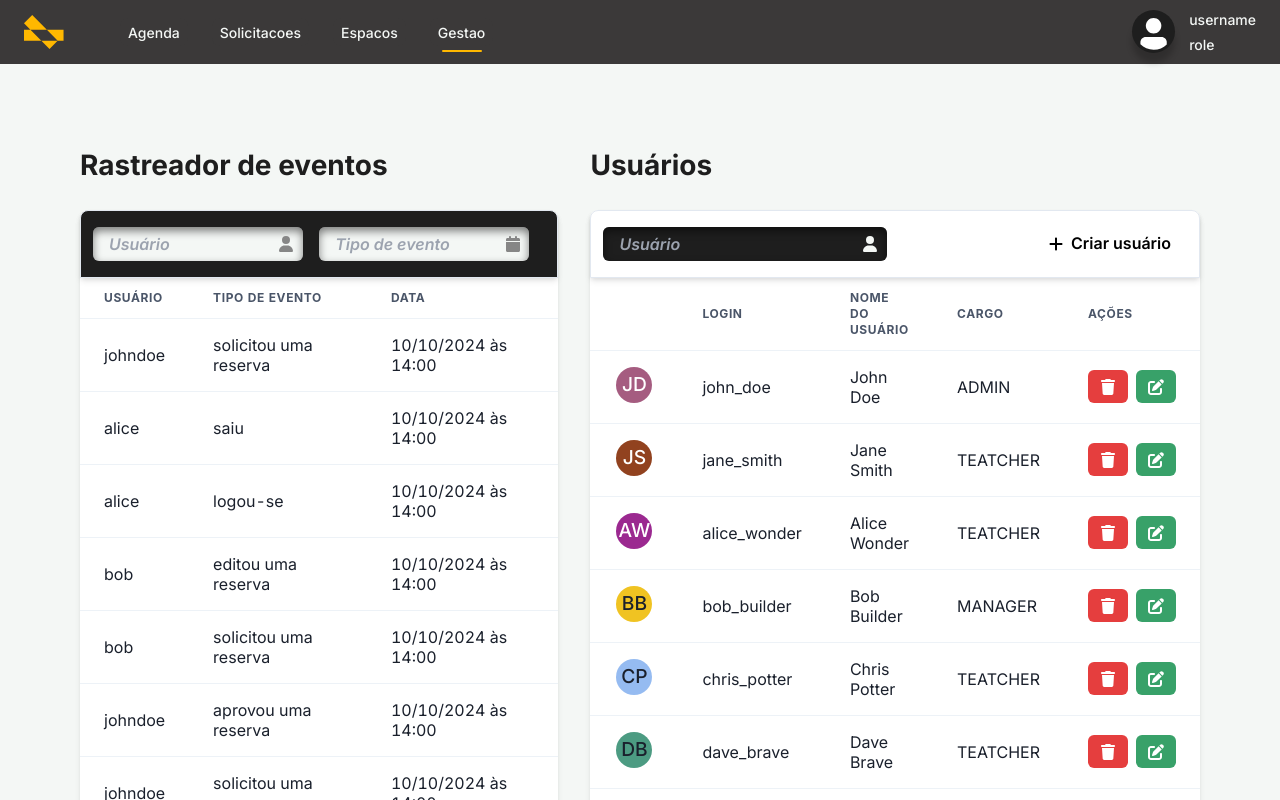
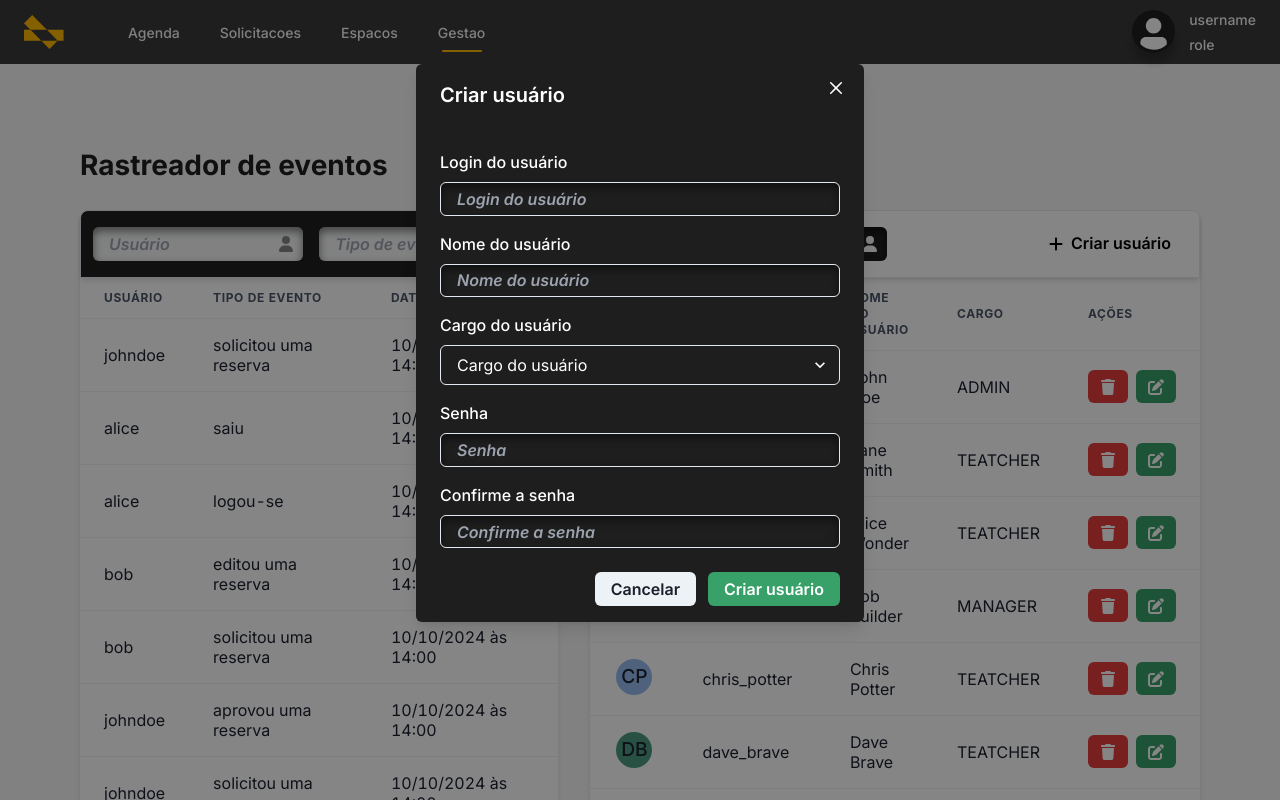
Before and after one commit to gusmaooleo/bookaspace-client, a Next.js app: page /gestao in a window 1280 px wide. Both pictures are taken after a click on the button "Criar usuário". Shown: the top 800 px of the page. Built offline with nearby package versions, Linux system fonts and the light colour scheme; a web font is replaced by a local one.

Commit message:
implementando modal

```diff
--- /dev/null
+++ b/src/components/Shared/genericModal/DynamicModal.tsx
@@ -0,0 +1,127 @@
+import React from 'react';
+import {
+    Modal,
+    ModalOverlay,
+    ModalContent,
+    ModalHeader,
+    ModalFooter,
+    ModalBody,
+    ModalCloseButton,
+    Button,
+    FormControl,
+    FormLabel,
+    Input,
+    Select,
+    Textarea,
+} from '@chakra-ui/react';
+
+export interface FieldOption {
+    value: string;
+    label: string;
+}
+
+export interface Field {
+    name: string;
+    label: string;
+    type: 'text' | 'password' | 'select' | 'textarea';
+    placeholder?: string;
+    options?: FieldOption[];
+}
+
+interface DynamicModalProps {
+    isOpen: boolean;
+    onClose: () => void;
+    onSubmit: (formData: Record<string, string>) => void;
+    title: string;
+    fields: Field[];
+}
+
+const DynamicModal: React.FC<DynamicModalProps> = ({ isOpen, onClose, onSubmit, title, fields, }) => {
+    const [formData, setFormData] = React.useState<Record<string, string>>({});
+
+    React.useEffect(() => {
+        const initialData: Record<string, string> = {};
+        fields.forEach(field => {
+            initialData[field.name] = '';
+        });
+        setFormData(initialData);
+    }, [fields]);
+
+    const handleChange = (e: React.ChangeEvent<HTMLInputElement | HTMLSelectElement | HTMLTextAreaElement>) => {
+        const { name, value } = e.target;
+        setFormData(prev => ({ ...prev, [name]: value }));
+    };
+
+    const handleSubmit = () => {
+        onSubmit(formData);
+        onClose();
+    };
+
+    const renderField = (field: Field) => {
+        switch (field.type) {
+            case 'text':
+            case 'password':
+                return (
+                    <Input
+                        name={field.name}
+                        type={field.type}
+                        placeholder={field.placeholder}
+                        onChange={handleChange}
+                    />
+                );
+            case 'select':
+                return (
+                    <Select
+                        name={field.name}
+                        placeholder={field.placeholder}
+                        onChange={handleChange}
+                    >
+                        {field.options?.map(option => (
+                            <option key={option.value} value={option.value}>
+                                {option.label}
+                            </option>
+                        ))}
+                    </Select>
+
+                );
+            case 'textarea':
+                return (
+                    <Textarea
+                        name={field.name}
+                        placeholder={field.placeholder}
+                        onChange={handleChange}
+                    />
+                );
+            default:
+                return null;
+        }
+    };
+
+    return (
+        <Modal isOpen={isOpen} onClose={onClose}>
+            <ModalOverlay />
+            <ModalContent bg="#1E1E1E" color="white">
+                <ModalHeader>{title}</ModalHeader>
+                <ModalCloseButton />
+                <ModalBody>
+                    {fields.map((field) => (
+                        <FormControl key={field.name} mt={4}>
+                            <FormLabel>{field.label}</FormLabel>
+                            {renderField(field)}
+                        </FormControl>
+                    ))}
+                </ModalBody>
+                <ModalFooter>
+                    <Button colorScheme="gray" mr={3} onClick={onClose}>
+                        Cancelar
+                    </Button>
+                    <Button colorScheme="green" onClick={handleSubmit}>
+                        {title}
+                    </Button>
+                </ModalFooter>
+            </ModalContent>
+        </Modal>
+    );
+};
+
+export default DynamicModal;
--- a/src/pages/espacos/index.tsx
+++ b/src/pages/espacos/index.tsx
@@ -5,14 +5,15 @@ import { Space } from '@/utils/interfaces/Space';
 import TabelaReutilizavel from '@/components/Shared/genericTable/ReusableTable';
 import Database from '@/utils/Database';
 import './styles.css'
+import DynamicModal from '@/components/Shared/genericModal/DynamicModal';
+import type { Field } from '@/components/Shared/genericModal/DynamicModal';
 
-
-const espacos = () => {
+const Espacos: React.FC = () => {
   const [currentPage, setCurrentPage] = useState(0);
   const [pageSize, setPageSize] = useState(10);
   const [totalRecords, setTotalRecords] = useState(0);
-
   const [data, setData] = useState<Space[]>(Database.spaces);
+  const [isModalOpen, setIsModalOpen] = useState(false);
 
   const columns = [
     { header: 'Nome do espaço', key: 'name' },
@@ -23,8 +24,25 @@ const espacos = () => {
   ];
 
   const filters = [
-    { placeholder: 'Disponibilidade', options: [{ label: 'Disponível', color: '#68d68a' }, { label: 'Indisponível', color: '#f97e7a' }] },
-    { placeholder: 'Tipo', options: [{ label: 'Sala de aula', icon: faGraduationCap }, { label: 'Auditório', icon: faBuildingUser }, { label: 'Laboratório', icon: faFlaskVial }] },
+    { placeholder: 'Disponibilidade', options: [{ label: "Todos", }, { label: 'Disponível', color: '#68d68a' }, { label: 'Indisponível', color: '#f97e7a' }] },
+    { placeholder: 'Tipo', options: [{ label: "Todos" }, { label: 'Sala de aula', icon: faGraduationCap }, { label: 'Auditório', icon: faBuildingUser }, { label: 'Laboratório', icon: faFlaskVial }] },
+  ];
+
+  const spaceFields: Field[] = [
+    { name: 'name', label: 'Nome do espaço', type: 'text', placeholder: 'Digite o nome do espaço' },
+    {
+      name: 'type',
+      label: 'Tipo do espaço',
+      type: 'select',
+      placeholder: 'Selecione o tipo',
+      options: [
+        { value: 'sala_de_aula', label: 'Sala de aula' },
+        { value: 'auditorio', label: 'Auditório' },
+        { value: 'laboratorio', label: 'Laboratório' },
+      ]
+    },
+    { name: 'capacity', label: 'Capacidade do espaço', type: 'text', placeholder: 'Digite a capacidade' },
+    { name: 'description', label: 'Descrição resumida dos recursos do espaço', type: 'textarea', placeholder: 'Descreva os recursos' },
   ];
 
   const textButtons = [
@@ -33,19 +51,13 @@ const espacos = () => {
   ];
 
   const handleRegister = () => {
-    console.log('Registrar novo espaço');
+    setIsModalOpen(true);
   };
 
-  // useEffect(() => {
-  //   const fetchData = async () => {
-  //     const response = await fetch(`/api/solicitacoes?page=${currentPage}&pageSize=${pageSize}`);
-  //     const result = await response.json();
-  //     setData(result.data);
-  //     setTotalRecords(result.totalRecords);
-  //   };
-
-  //   fetchData();
-  // }, [currentPage, pageSize]);
+  const handleSubmitSpace = (formData: Record<string, string>) => {
+    console.log('Novo espaço:', formData);
+    setIsModalOpen(false);
+  };
 
   function handlePageChange(event: PageChangeEvent) {
     setCurrentPage(event.page);
@@ -66,9 +78,15 @@ const espacos = () => {
         onPageChange={handlePageChange}
         redirectRow={true}
       />
+      <DynamicModal
+        isOpen={isModalOpen}
+        onClose={() => setIsModalOpen(false)}
+        onSubmit={handleSubmitSpace}
+        title="Registrar novo espaço"
+        fields={spaceFields}
+      />
     </div>
   );
-
 };
 
-export default espacos;
+export default Espacos;
--- a/src/pages/gestao/index.tsx
+++ b/src/pages/gestao/index.tsx
@@ -6,9 +6,11 @@ import { Column, PageChangeEvent } from '@/utils/interfaces/ReusableTable';
 import TabelaReutilizavel from '@/components/Shared/genericTable/ReusableTable';
 import './styles.css';
 import Database from '@/utils/Database';
+import DynamicModal from '@/components/Shared/genericModal/DynamicModal';
+import type { Field } from '@/components/Shared/genericModal/DynamicModal';
 
 const gestao = () => {
-
+  const [isModalOpen, setIsModalOpen] = useState(false);
   const eventosData = [
     { usuario: 'johndoe', tipo: 'solicitou uma reserva', data: '10/10/2024 às 14:00' },
     { usuario: 'alice', tipo: 'saiu', data: '10/10/2024 às 14:00' },
@@ -44,6 +46,21 @@ const gestao = () => {
     { header: 'Ações', key: 'acoes' },
   ];
 
+  const spaceFields: Field[] =[
+    { name: 'name', label: 'Login do usuário', type: 'text', placeholder: 'Login do usuário' },
+    { name: 'name', label: 'Nome do usuário', type: 'text', placeholder: 'Nome do usuário' },
+    {
+      name: 'type', label: 'Cargo do usuário', type: 'select', placeholder: 'Cargo do usuário',
+      options: [
+        { value: 'sala_de_aula', label: 'Sala de aula' },
+        { value: 'auditorio', label: 'Auditório' },
+        { value: 'laboratorio', label: 'Laboratório' },
+      ]
+    },
+    { name: 'Senha', label: 'Senha', type: 'text', placeholder: 'Senha' },
+    { name: 'Confirme a senha', label: 'Confirme a senha', type: 'text', placeholder: 'Confirme a senha' },
+  ];
+
   const textButtonsEvents = [
     { placeholder: 'Usuário', icon: faUser },
     { placeholder: 'Tipo de evento', icon: faCalendar },
@@ -56,8 +73,13 @@ const gestao = () => {
   const [currentPage, setCurrentPage] = useState(0);
   const [pageSize, setPageSize] = useState(10);
 
+  const handleSubmitSpace = (formData: Record<string, string>) => {
+    console.log('Novo espaço:', formData);
+    setIsModalOpen(false);
+  };
+
   const handleRegister = () => {
-    console.log('Registrar novo Usuário');
+    setIsModalOpen(true);
   };
 
   const handlePageChange = (event: PageChangeEvent) => {
@@ -114,6 +136,13 @@ const gestao = () => {
           />
         </Box>
       </Flex>
+      <DynamicModal
+        isOpen={isModalOpen}
+        onClose={() => setIsModalOpen(false)}
+        onSubmit={handleSubmitSpace}
+        title="Criar usuário"
+        fields={spaceFields}
+      />
     </div>
   );
 }
--- a/src/pages/solicitacoes/index.tsx
+++ b/src/pages/solicitacoes/index.tsx
@@ -47,6 +47,7 @@ const Solicitacoes = () => {
     {
       placeholder: "Ordenar por",
       options: [
+        { label: "Todos",},
         { label: "Mais recente", icon: faArrowUp },
         { label: "Mais antigo", icon: faArrowDown },
       ],
@@ -54,6 +55,7 @@ const Solicitacoes = () => {
     {
       placeholder: "Status",
       options: [
+        { label: "Todos", },
         { label: "Aguardando aprovação", color: "#FFE55F" },
         { label: "Aprovada", color: "#68D68A" },
         { label: "Reprovada", color: "#F97E7A" },
```
Also changed, not shown: src/pages/solicitacoes/[id].tsx (line endings or trailing spaces).
